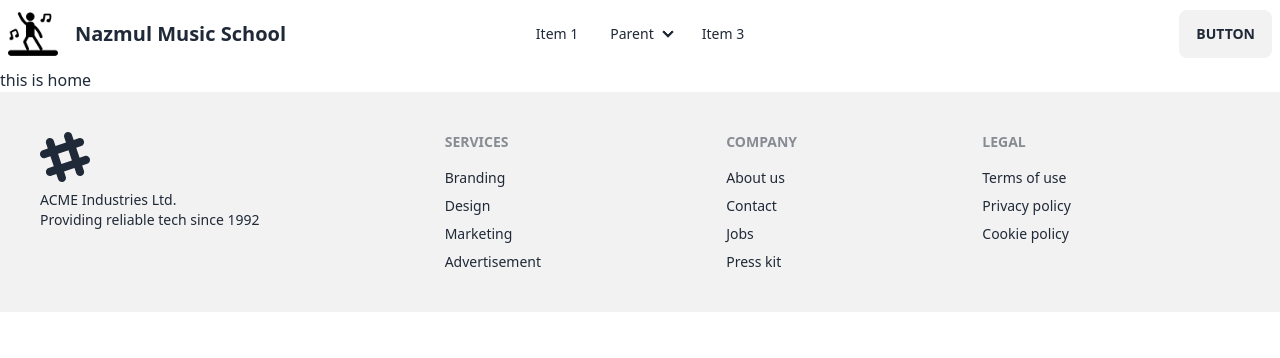
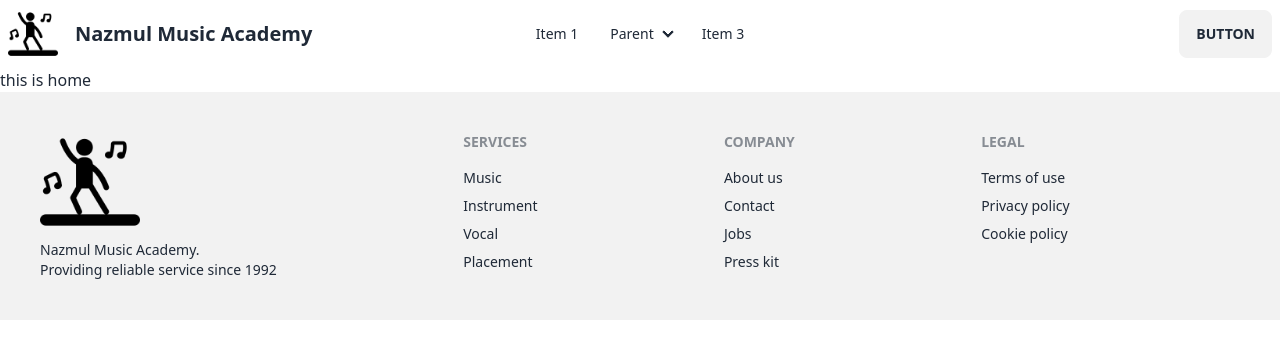
Before and after one commit to Nazmulhasan032/Music_school_client_site, a React (Vite) app: page / in a window 1280 px wide. Shown: the top 358 px of the page. Built offline with nearby package versions, Linux system fonts and the light colour scheme.

Commit message:
footer logo and terms added

```diff
--- a/src/Pages/Shared/Footer/Footer.jsx
+++ b/src/Pages/Shared/Footer/Footer.jsx
@@ -1,19 +1,19 @@
 import React from 'react';
-
+import logo from '../../../assets/logo.png';
 const Footer = () => {
     return (
         <div>
             <footer className="footer p-10 bg-base-200 text-base-content">
                 <div>
-                    <svg width="50" height="50" viewBox="0 0 24 24" xmlns="http://www.w3.org/2000/svg" fillRule="evenodd" clip-rule="evenodd" className="fill-current"><path d="M22.672 15.226l-2.432.811.841 2.515c.33 1.019-.209 2.127-1.23 2.456-1.15.325-2.148-.321-2.463-1.226l-.84-2.518-5.013 1.677.84 2.517c.391 1.203-.434 2.542-1.831 2.542-.88 0-1.601-.564-1.86-1.314l-.842-2.516-2.431.809c-1.135.328-2.145-.317-2.463-1.229-.329-1.018.211-2.127 1.231-2.456l2.432-.809-1.621-4.823-2.432.808c-1.355.384-2.558-.59-2.558-1.839 0-.817.509-1.582 1.327-1.846l2.433-.809-.842-2.515c-.33-1.02.211-2.129 1.232-2.458 1.02-.329 2.13.209 2.461 1.229l.842 2.515 5.011-1.677-.839-2.517c-.403-1.238.484-2.553 1.843-2.553.819 0 1.585.509 1.85 1.326l.841 2.517 2.431-.81c1.02-.33 2.131.211 2.461 1.229.332 1.018-.21 2.126-1.23 2.456l-2.433.809 1.622 4.823 2.433-.809c1.242-.401 2.557.484 2.557 1.838 0 .819-.51 1.583-1.328 1.847m-8.992-6.428l-5.01 1.675 1.619 4.828 5.011-1.674-1.62-4.829z"></path></svg>
-                    <p>ACME Industries Ltd.<br />Providing reliable tech since 1992</p>
+                    <img className='w-[100px]' src={logo} alt="" />
+                    <p>Nazmul Music Academy.<br />Providing reliable service since 1992</p>
                 </div>
                 <div>
                     <span className="footer-title">Services</span>
-                    <a className="link link-hover">Branding</a>
-                    <a className="link link-hover">Design</a>
-                    <a className="link link-hover">Marketing</a>
-                    <a className="link link-hover">Advertisement</a>
+                    <a className="link link-hover">Music</a>
+                    <a className="link link-hover">Instrument</a>
+                    <a className="link link-hover">Vocal</a>
+                    <a className="link link-hover">Placement</a>
                 </div>
                 <div>
                     <span className="footer-title">Company</span>
--- a/src/Pages/Shared/Navbar/Navbar.jsx
+++ b/src/Pages/Shared/Navbar/Navbar.jsx
@@ -9,7 +9,7 @@ const Navbar = () => {
                     <div className='w-[50px]'>
                         <img src={logo} alt="" />
                     </div>
-                    <a className="btn btn-ghost normal-case text-xl">Nazmul Music School</a>
+                    <a className="btn btn-ghost normal-case text-xl">Nazmul Music Academy</a>
                 </div>
                 <div className="navbar-center hidden lg:flex">
                     <ul className="menu menu-horizontal px-1">
```
